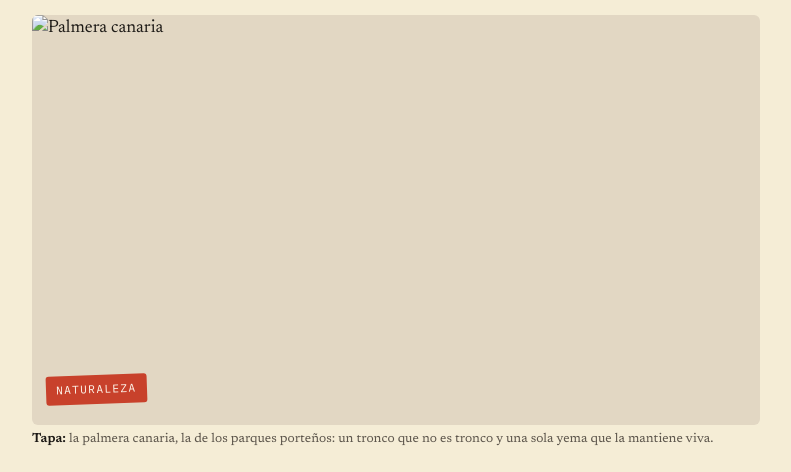
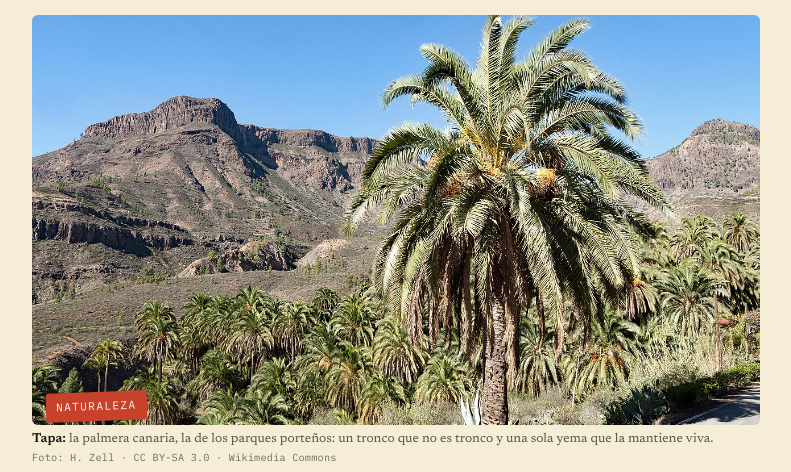
Before and after one commit to morenoluana/lula, a plain HTML site: page ediciones/2026-11-27.html in a window 1280 px wide. Shown: the part 262-734 px from the top of the page, without its empty margins (244-1035 px from the left). Drawn offline with Linux system fonts and the light colour scheme.

Commit message:
Fotos y PDF [fotos-y-pdf]

```diff
--- a/ediciones/2026-11-27.html
+++ b/ediciones/2026-11-27.html
@@ -28,7 +28,7 @@
     <span>Nº 58</span><span>Viernes 27 de noviembre de 2026</span><span>Buenos Aires</span><span>≈ 15 min de lectura</span>
   </div>
 </header>
-<figure class="foto portada-foto" data-id="portada" data-buscar="Phoenix canariensis palm"><img alt="Palmera canaria"><figcaption><b>Tapa:</b> la palmera canaria, la de los parques porteños: un tronco que no es tronco y una sola yema que la mantiene viva. <span class="credito"></span></figcaption><span class="sello">Naturaleza</span></figure>
+<figure data-lista class="foto portada-foto" data-id="portada" data-buscar="Phoenix canariensis palm"><img src="../assets/img/2026-11-27/portada.jpg" loading="lazy" alt="Palmera canaria"><figcaption><b>Tapa:</b> la palmera canaria, la de los parques porteños: un tronco que no es tronco y una sola yema que la mantiene viva. <span class="credito">Foto: H. Zell · CC BY-SA 3.0 · <a href="https://commons.wikimedia.org/wiki/File:Phoenix_canariensis_003.jpg">Wikimedia Commons</a></span></figcaption><span class="sello">Naturaleza</span></figure>
 
 <section class="saludo">
   <p>Buen día, viernes. Vuelve el calor: <b>19° a 31°</b>, parcialmente nublado y sin lluvia, y el fin de semana sube a 33° el sábado y 34° el domingo. Hoy la ciencia es de biología de la reproducción —por qué el óvulo envejece de una manera que el espermatozoide no—, y la música es tango: <b>Pugliese</b> y «La yumba». Esta noche, además, juega Estudiantes la final de la Libertadores.</p>
@@ -110,7 +110,7 @@
   <p><i>Phoenix canariensis</i>, la de Plaza San Martín, las Barrancas de Belgrano y medio Palermo. Es una <b>monocotiledónea</b>, y eso cambia todo lo que uno cree saber de un árbol. No tiene <b>cámbium</b>, la capa que en un árbol común agrega madera nueva año tras año: por eso una palmera no engrosa con la edad y no tiene anillos de crecimiento. Lo que parece tronco es un <b>estipe</b>, un tallo de haces vasculares dispersos en un tejido de base, sin corteza verdadera; lo que ves en la superficie son las cicatrices de las hojas viejas.</p>
   <p>Y de ahí sale lo más importante: toda la palmera crece desde <b>una sola yema apical</b>, arriba de todo, en el centro del penacho. Si esa yema se daña, la palmera <b>no rebrota</b> y muere entera —no tiene yemas laterales de repuesto como un sauce—. Eso es exactamente lo que explota el <b>picudo rojo</b> (<i>Rhynchophorus ferrugineus</i>), el gorgojo que arrasó palmerales en Europa y está en la región: la larva come justamente ahí. También es el motivo por el que el «palmito» es un corazón de palmera, y por el que cosecharlo mata a la planta.</p>
   <h3>El ave: leñatero</h3>
-  <figure class="foto" data-id="lenatero" data-buscar="Anumbius annumbi"><img alt="Leñatero"><figcaption>Leñatero (<i>Anumbius annumbi</i>), el albañil del pastizal. <span class="credito"></span></figcaption></figure>
+  <figure data-lista class="foto" data-id="lenatero" data-buscar="Anumbius annumbi"><img src="../assets/img/2026-11-27/lenatero.jpg" loading="lazy" alt="Leñatero"><figcaption>Leñatero (<i>Anumbius annumbi</i>), el albañil del pastizal. <span class="credito">Foto: Hector Bottai · CC BY-SA 4.0 · <a href="https://commons.wikimedia.org/wiki/File:Anumbius_annumbi_-_Firewood_gatherer_on_its_nest;_Tavares,_Rio_Grande_do_Sul,_Brazil.jpg">Wikimedia Commons</a></span></figcaption></figure>
   <p><i>Anumbius annumbi</i>, también llamado espinero. Pardo, discreto, de la misma familia que el hornero —los furnáridos, los «albañiles»— pero con otra técnica: en vez de barro, <b>palitos</b>. Arma un nido enorme, de hasta un metro, una bola de ramitas espinosas apiladas con una entrada en túnel que gira para que no se vea el interior, puesta en lo alto de un poste, un alambrado o un árbol chico del pastizal. Pesa varios kilos y le lleva semanas.</p>
   <p>Lo interesante ecológicamente es lo que pasa después. Esos nidos abandonados son <b>vivienda social</b> del pastizal: los reutilizan golondrinas, gorriones, lechucitas, abejas y hasta roedores. A una especie que fabrica estructuras que otras usan se la llama <b>ingeniero ecosistémico</b>: no solo ocupa un nicho, construye nichos para los demás. En un pastizal con pocos huecos naturales, el leñatero es la razón de que varias especies puedan anidar ahí.</p>
 </section>
```
Also changed, not shown: assets/img/2026-11-27/lenatero.jpg (added), assets/img/2026-11-27/portada.jpg (added), 1 other file.
